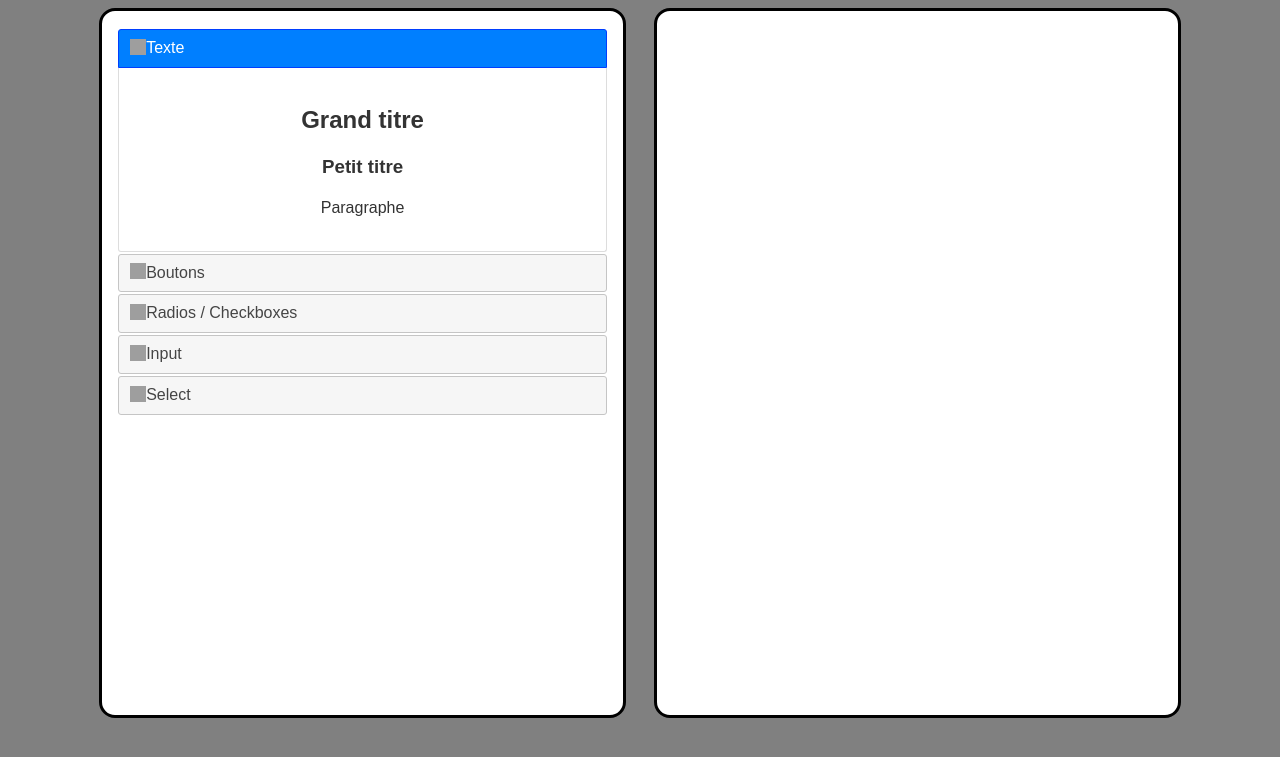
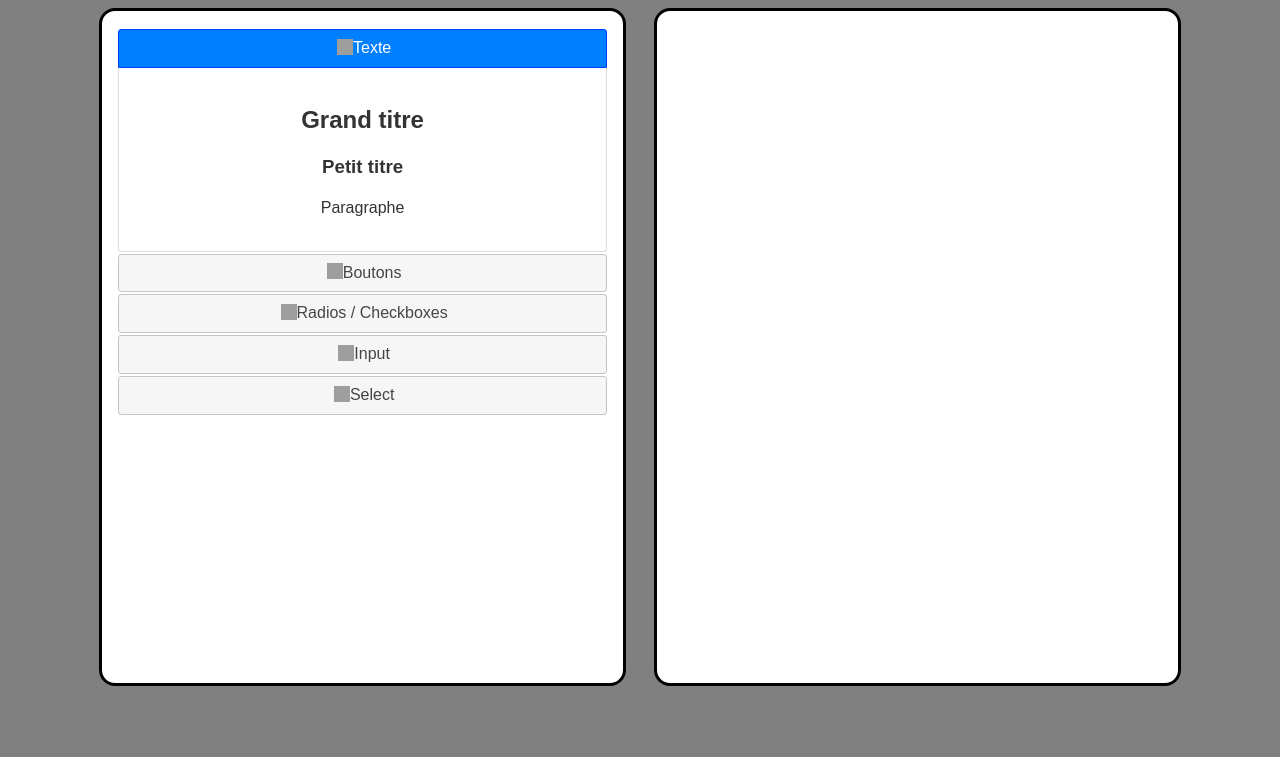
Before and after one commit to alexi-mathioupollak/Projet-Formulaire-HTML, a PHP site: page /JARF-FORM/generator.html in a window 1280 px wide. Shown: the top 757 px of the page. Run offline with PHP 8.4, Linux system fonts and the light colour scheme; grey boxes are pictures that could not be loaded.

Commit message:
remplacement des lstes par des div

```diff
--- a/JARF-FORM/CSS/style.css
+++ b/JARF-FORM/CSS/style.css
@@ -7,10 +7,6 @@ body
     justify-content: center;
 }
 
-ul
-{
-    list-style-type: none;
-}
 
 /* partie zone */
 
@@ -28,7 +24,7 @@ ul
     border-radius: 1rem;
     padding: 1rem ;
 }
-.zone ul
+.zone
 {
     text-align: center;
 }
@@ -50,10 +46,9 @@ ul
     background-color: white;
 }
 
-#form ul
+#form #drop
 {
     min-height: 40rem;
-    padding-inline-start: 0px;
 }
 
 
--- a/JARF-FORM/JS/script.js
+++ b/JARF-FORM/JS/script.js
@@ -33,5 +33,11 @@ $(function () {
 
 // manipuler le formulaire (emplacement)
 $(function () {
-    $("#drop").sortable();
+    $("#drop").sortable({
+        cancel: false
+    });
 });
+
+$('#drop').dblclick(function(){
+    $(this).hide();
+});
--- a/JARF-FORM/generator.html
+++ b/JARF-FORM/generator.html
@@ -20,47 +20,54 @@
 
 <body>
 
-<!-- drag & drop section -->
+    <!-- drag & drop section -->
     <div class="zone">
-<!-- drag section -->
+        <!-- drag section -->
         <section class="part" id="items">
             <h3>Texte</h3>
-            <ul>
-                <li class="drag">
+            <div>
+                <div class="drag">
                     <h1>Grand titre</h1>
-                </li>
-                <li class="drag">
+                </div>
+                <div class="drag">
                     <h3>Petit titre</h3>
-                </li>
-                <li class="drag">
+                </div>
+                <div class="drag">
                     <p>Paragraphe</p>
-                </li>
-            </ul>
+                </div>
+            </div>
+
             <h3>Boutons</h3>
-            <ul>
-                <li class="drag">
+            <div>
+
+                <div class="drag">
                     <button>Bouton</button>
-                </li>
-                <li class="drag">
-                </li>
-            </ul>
+                </div>
+            </div>
+
+
+
             <h3>Radios / Checkboxes</h3>
-            <ul>
-                <li>ajouterItems</li>
-            </ul>
+
+            <div>
+                ajouterItems
+            </div>
+
             <h3>Input</h3>
-            <ul>
-                <li>ajouterItems</li>
-            </ul>
+
+            <div>
+                ajouterItems
+            </div>
+
             <h3>Select</h3>
-            <ul>
-                <li>ajouterItems</li>
-            </ul>
+
+            <div>ajouterItems</div>
+
         </section>
-<!-- drop section  -->
+        <!-- drop section  -->
         <section class="part" id="form">
-            <ul id="drop">
-            </ul>
+            <div id="drop">
+            </div>
         </section>
     </div>
 </body>
```
